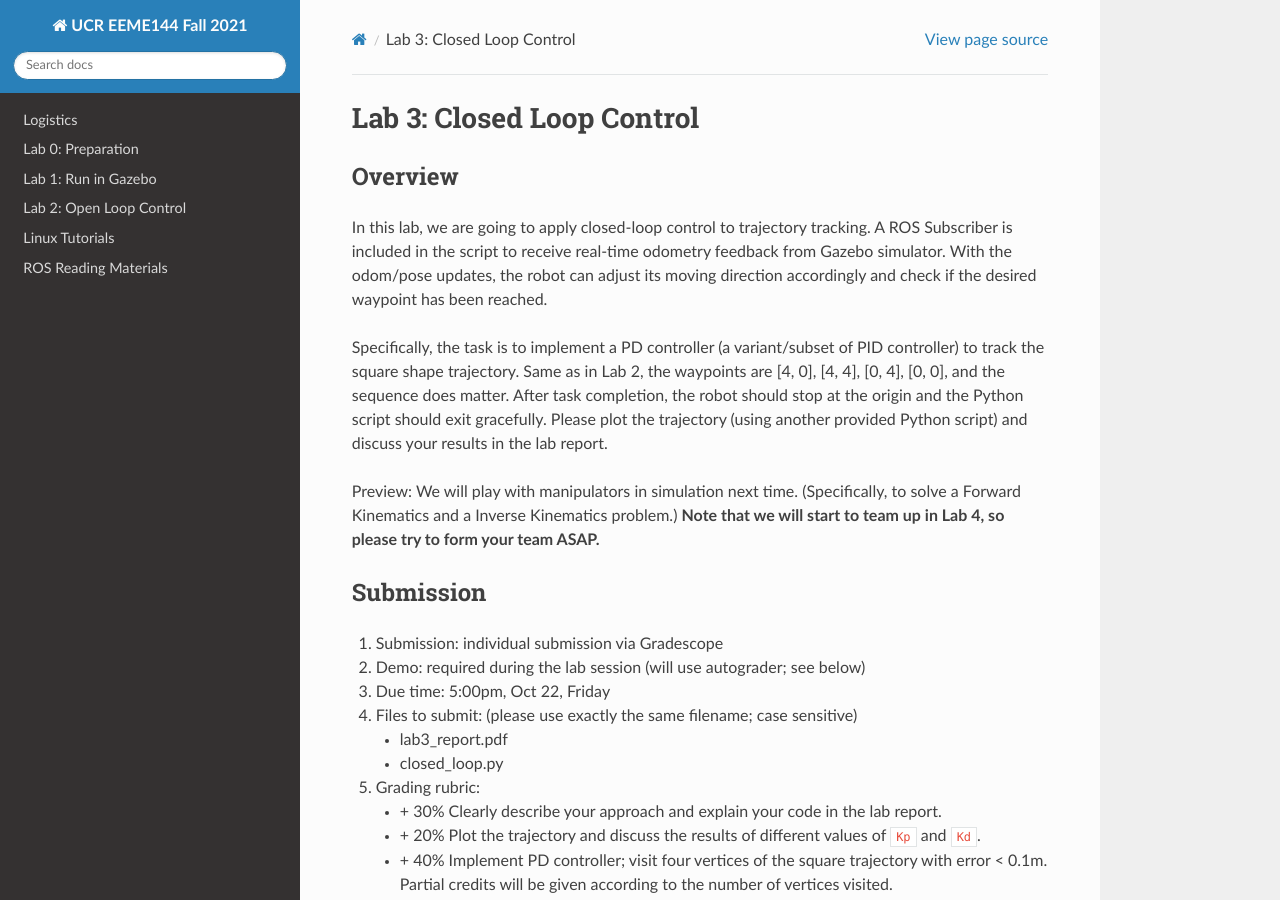
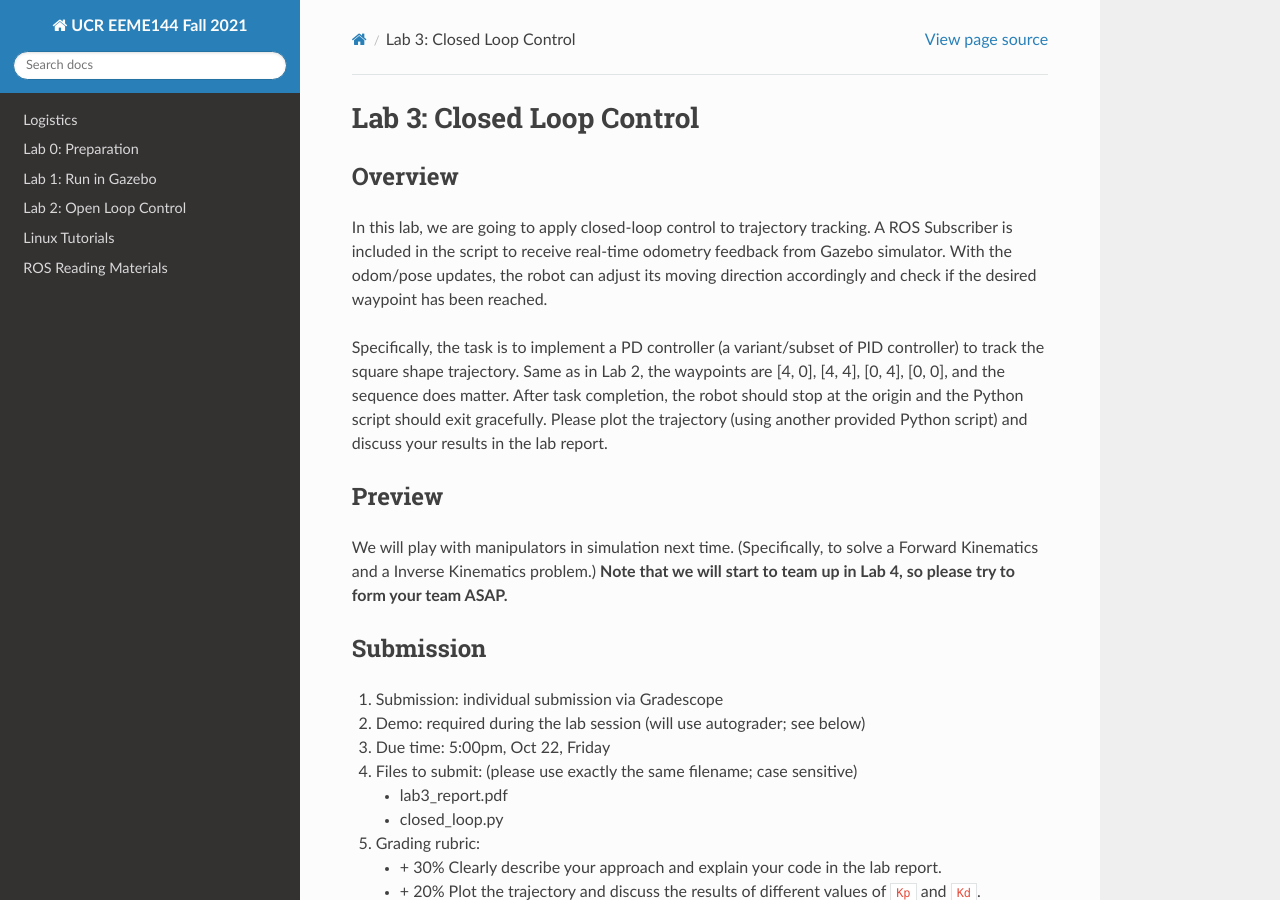
Before and after one commit to UCR-Robotics/ee144, a Sphinx documentation site: the page built from docs/lab3.rst, in a window 1280 px wide and 900 px high. Built offline with Sphinx 7.4.7 and the Read the Docs theme 2.0.0, drawn with Linux system fonts in a browser that asks for light colours; some of the changed lines change nothing that is shown.

Commit message:
Update lab3.rst

```diff
--- a/docs/lab3.rst
+++ b/docs/lab3.rst
@@ -15,7 +15,10 @@ Same as in Lab 2, the waypoints are [4, 0], [4, 4], [0, 4], [0, 0], and the sequ
 After task completion, the robot should stop at the origin and the Python script should exit gracefully.
 Please plot the trajectory (using another provided Python script) and discuss your results in the lab report.
 
-Preview: We will play with manipulators in simulation next time.
+Preview
+--------
+
+We will play with manipulators in simulation next time.
 (Specifically, to solve a Forward Kinematics and a Inverse Kinematics problem.)
 **Note that we will start to team up in Lab 4, so please try to form your team ASAP.**
 
```
